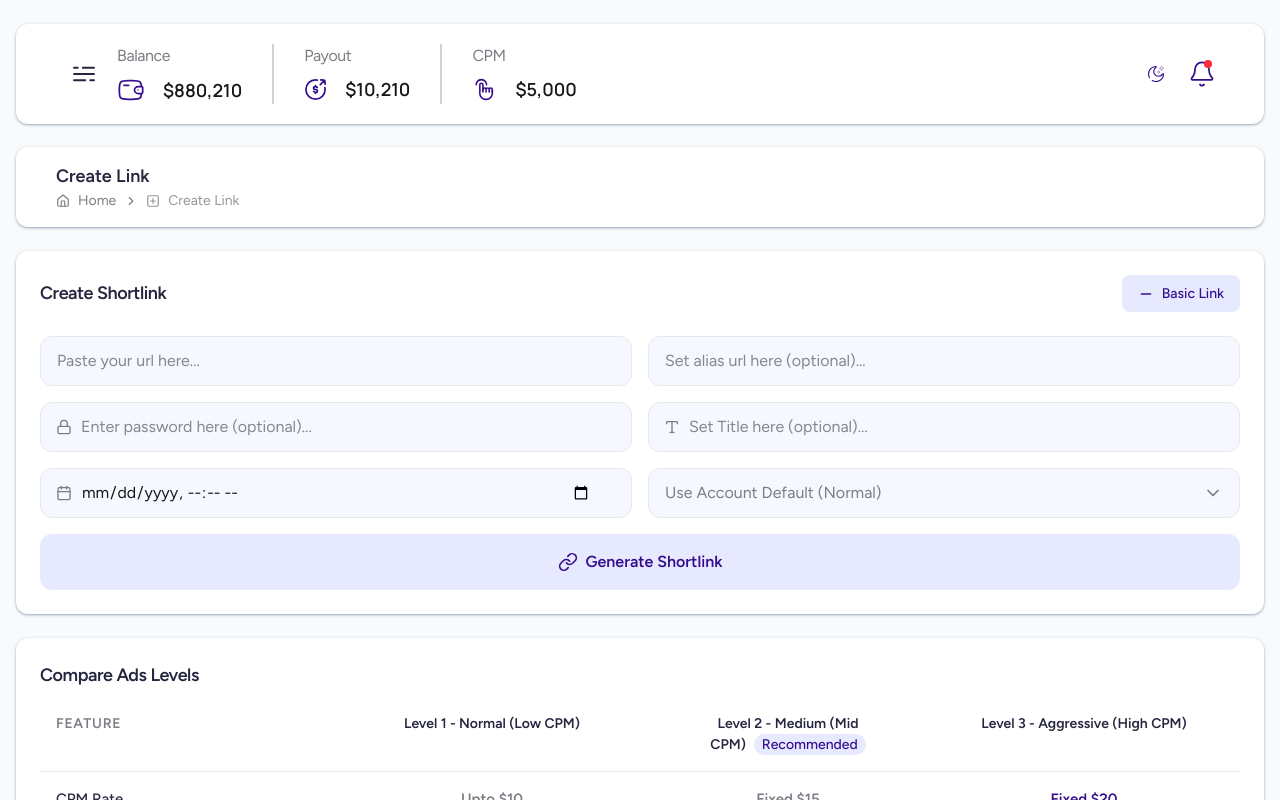
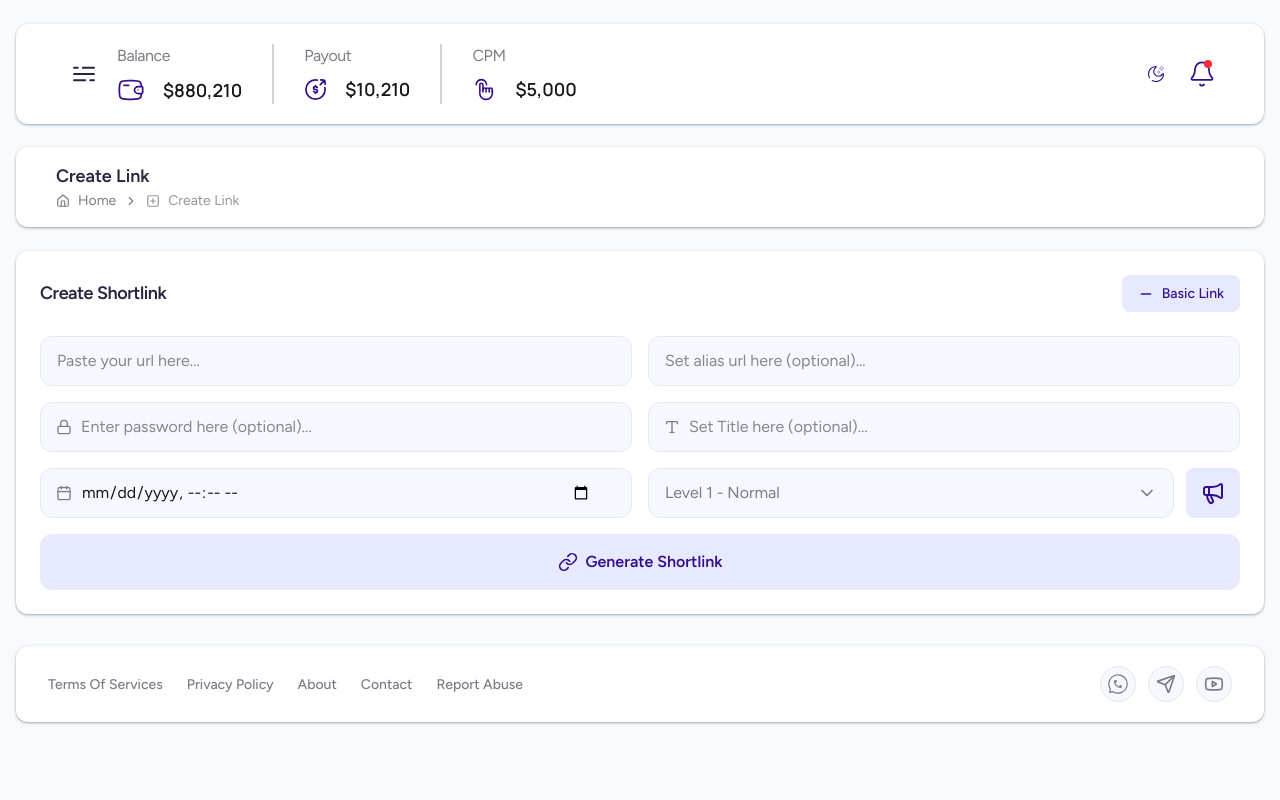
Before and after one commit to GioGiorno768/fe-shortlinkmu, a Next.js app: page /en/new-link in a window 1280 px wide. Both pictures are taken after a click on the button "Advanced Link". Shown: the top 800 px of the page. Built offline with nearby package versions, Linux system fonts and the light colour scheme.

Commit message:
add ads info

```diff
--- a/messages/en.json
+++ b/messages/en.json
@@ -14,6 +14,7 @@
   },
   "Dashboard": {
     "title": "Dashboard",
+    "adsInfo": "Ads Info",
     "myLinks": "My Links",
     "createLink": "Create Link",
     "subs4unlock": "Subs4unlock.id",
@@ -86,10 +87,11 @@
     "setTitle": "Set Title here (optional)...",
     "setExpiry": "Set expiry date & time (optional)...",
     "adsLevel": "Ads Level",
-    "adsLevelDefault": "Use Account Default (Normal)",
-    "adsLevel1": "Level 1 - Normal (Low CPM)",
-    "adsLevel2": "Level 2 - Medium (Mid CPM)",
-    "adsLevel3": "Level 3 - Aggressive (High CPM)",
+    "noAds": "No Ads (0 CPM)",
+    "adsLevel1": "Level 1 - Normal ",
+    "adsLevel2": "Level 2 - Medium ",
+    "adsLevel3": "Level 3 - High ",
+    "adsLevel4": "Level 4 - Aggressive ",
     "yourLink": "Your Link",
     "destinationLink": "Destination Link",
     "errorUrlInvalid": "URL is not valid. Must start with http:// or https://",
--- a/messages/id.json
+++ b/messages/id.json
@@ -15,6 +15,7 @@
   "Dashboard": {
     "title": "Dasbor",
     "myLinks": "Tautan Saya",
+    "adsInfo": "Info Iklan",
     "createLink": "Buat Tautan",
     "subs4unlock": "Subs4unlock.id",
     "analytics": "Analitik",
@@ -86,10 +87,11 @@
     "setTitle": "Atur Judul (opsional)...",
     "setExpiry": "Atur tgl & jam kadaluarsa (opsional)...",
     "adsLevel": "Level Iklan",
-    "adsLevelDefault": "Gunakan Default Akun (Normal)",
-    "adsLevel1": "Level 1 - Normal (CPM Rendah)",
-    "adsLevel2": "Level 2 - Sedang (CPM Sedang)",
-    "adsLevel3": "Level 3 - Agresif (CPM Tinggi)",
+    "noAds": "Tanpa Iklan (0 CPM)",
+    "adsLevel1": "Level 1 - Normal",
+    "adsLevel2": "Level 2 - Sedang",
+    "adsLevel3": "Level 3 - Tinggi",
+    "adsLevel4": "Level 4 - Agresif",
     "yourLink": "Link Anda",
     "destinationLink": "Link Tujuan",
     "errorUrlInvalid": "URL tidak valid. Harus diawali http:// atau https://",
--- /dev/null
+++ b/src/app/[locale]/(dashboard)/ads-info/page.tsx
@@ -0,0 +1,12 @@
+import AdsLevelCompare from "@/components/dashboard/AdsLevelCompare";
+
+export default function AdsInfo() {
+  return (
+    <div className="lg:text-[10px] text-[8px] font-figtree">
+      {/* --- 2. BUNGKUS DALAM SPACE-Y --- */}
+      <div className="space-y-6">
+        <AdsLevelCompare />
+      </div>
+    </div>
+  );
+}
--- a/src/app/[locale]/(dashboard)/new-link/page.tsx
+++ b/src/app/[locale]/(dashboard)/new-link/page.tsx
@@ -1,7 +1,6 @@
 // src/app/[locale]/(dashboard)/new-link/page.tsx
 
-import AdsLevelCompare from "@/components/newlink/AdsLevelCompare";
-import CreateShortlink from "@/components/newlink/CreateShortlink";
+import CreateShortlink from "@/components/dashboard/CreateShortlink";
 
 export default function NewLinkPage() {
   return (
@@ -9,7 +8,6 @@ export default function NewLinkPage() {
       {/* --- 2. BUNGKUS DALAM SPACE-Y --- */}
       <div className="space-y-6">
         <CreateShortlink />
-        <AdsLevelCompare />
       </div>
     </div>
   );
--- a/src/components/newlink/AdsLevelCompare.tsx
+++ b/src/components/dashboard/AdsLevelCompare.tsx
@@ -4,12 +4,22 @@
 import { useTranslations } from "next-intl";
 import { Check, Minus } from "lucide-react";
 import { motion } from "framer-motion";
+import { Link } from "@/i18n/routing";
 
 // Helper component biar rapi
 const FeatureCheck = () => (
   <Check className="w-5 h-5 text-greenlight mx-auto" />
 );
 const FeatureDash = () => <Minus className="w-5 h-5 text-grays/70 mx-auto" />;
+
+const FeatureDemo = () => (
+  <Link
+    href="/demo"
+    className="px-6 py-2 rounded-md bg-blue-dashboard text-bluelight hover:bg-bluelight hover:text-white transition-colors duration-200 text-[14px]"
+  >
+    Demo
+  </Link>
+);
 
 export default function AdsLevelCompare() {
   const t = useTranslations("Dashboard");
@@ -22,34 +32,59 @@ export default function AdsLevelCompare() {
         <span className="font-semibold">{t("upto10")}</span>,
         <span className="font-semibold">{t("fixed15")}</span>,
         <span className="font-semibold text-bluelight">{t("fixed20")}</span>,
+        <span className="font-semibold text-bluelight">Fixed $30</span>,
       ],
     },
     {
       name: t("numberOfPages"),
-      values: ["1", "2", "3"],
+      values: ["2", "3", "3", "3"],
     },
     {
       name: t("banners"),
-      values: [<FeatureCheck />, <FeatureCheck />, <FeatureCheck />],
+      values: [
+        <FeatureCheck />,
+        <FeatureCheck />,
+        <FeatureCheck />,
+        <FeatureCheck />,
+      ],
     },
     {
       name: t("popUps"),
-      values: [<FeatureDash />, <FeatureCheck />, <FeatureCheck />],
+      values: [<FeatureDash />, "Low", "Low", "High"],
     },
     {
       name: t("viewsPerIP"),
-      values: [t("oneView"), t("twoViews"), t("threeViews")],
+      values: [t("oneView"), t("twoViews"), t("threeViews"), t("threeViews")],
     },
     {
       name: t("inPageNotifications"),
-      values: [<FeatureDash />, <FeatureDash />, <FeatureCheck />],
+      values: [
+        <FeatureDash />,
+        <FeatureDash />,
+        <FeatureCheck />,
+        <FeatureCheck />,
+      ],
+    },
+    {
+      name: "Invisible Ads",
+      values: [<FeatureDash />, <FeatureDash />, "Low", "High"],
+    },
+    {
+      name: "",
+      values: [
+        <FeatureDemo />,
+        <FeatureDemo />,
+        <FeatureDemo />,
+        <FeatureDemo />,
+      ],
     },
   ];
 
   const levels = [
-    { name: t("adsLevel1"), },
+    { name: t("adsLevel1") },
     { name: t("adsLevel2"), recommended: true },
     { name: t("adsLevel3") },
+    { name: t("adsLevel4") },
   ];
 
   return (
@@ -62,7 +97,7 @@ export default function AdsLevelCompare() {
       <div className="overflow-x-auto custom-scrollbar-minimal">
         <div className="min-w-[650px]">
           {/* Header Grid */}
-          <div className="grid grid-cols-4 gap-4 px-4 pb-4 border-b border-gray-200">
+          <div className="grid grid-cols-5 gap-4 px-4 pb-4 border-b border-gray-200">
             <div className="text-[1.4em] font-semibold text-grays uppercase tracking-wider">
               {t("feature")}
             </div>
@@ -89,7 +124,7 @@ export default function AdsLevelCompare() {
             {featureData.map((feature, fIndex) => (
               <motion.div
                 key={feature.name}
-                className="grid grid-cols-4 gap-4 items-center px-4 py-4"
+                className="grid grid-cols-5 gap-4 items-center px-4 py-4"
                 initial={{ opacity: 0, x: -20 }}
                 animate={{ opacity: 1, x: 0 }}
                 transition={{ duration: 0.3, delay: fIndex * 0.05 }}
--- a/src/components/newlink/CreateShortlink.tsx
+++ b/src/components/dashboard/CreateShortlink.tsx
@@ -19,6 +19,8 @@ import {
   Facebook,
   Twitter,
   Send,
+  Settings,
+  Megaphone,
 } from "lucide-react";
 import { AnimatePresence, motion } from "framer-motion";
 import type {
@@ -26,6 +28,7 @@ import type {
   CreateLinkFormData,
   GeneratedLinkData,
 } from "@/types/type";
+import { Link } from "@/i18n/routing";
 
 // ========================================================
 // === DESAIN API (MOCK/DUMMY) ===
@@ -102,7 +105,7 @@ export default function CreateShortlink() {
     password: "",
     title: "",
     expiresAt: "",
-    adsLevel: "default",
+    adsLevel: "level1",
   });
 
   // State UI
@@ -121,10 +124,11 @@ export default function CreateShortlink() {
 
   // Opsi Ad Level
   const adLevels: { key: AdLevel; label: string }[] = [
-    { key: "default", label: t("adsLevelDefault") },
+    { key: "noAds", label: t("noAds") },
     { key: "level1", label: t("adsLevel1") },
     { key: "level2", label: t("adsLevel2") },
     { key: "level3", label: t("adsLevel3") },
+    { key: "level4", label: t("adsLevel4") },
   ];
 
   // Efek: Nutup dropdown pas klik di luar
@@ -306,9 +310,7 @@ export default function CreateShortlink() {
                 transition={{ duration: 0.3 }}
               >
                 <div
-                  className={`grid grid-cols-1 md:grid-cols-2 gap-4 ${
-                    !isAdvancedOpen && "pt-4"
-                  }`}
+                  className={`grid grid-cols-1 md:grid-cols-2 gap-4 transition-all duration-300`}
                 >
                   {/* Password */}
                   <div className="relative">
@@ -349,7 +351,7 @@ export default function CreateShortlink() {
                   </div>
                   {/* === AKHIR PERUBAHAN === */}
                   {/* Ads Level Dropdown */}
-                  <div className="relative" ref={adsLevelRef}>
+                  <div className="relative flex justify-stretch items-stretch gap-3" ref={adsLevelRef}>
                     <button
                       type="button"
                       onClick={() => setIsAdsLevelOpen(!isAdsLevelOpen)}
@@ -358,7 +360,7 @@ export default function CreateShortlink() {
                     >
                       <span
                         className={
-                          formData.adsLevel === "default"
+                          formData.adsLevel === "level1"
                             ? "text-grays"
                             : "text-shortblack"
                         }
@@ -397,6 +399,9 @@ export default function CreateShortlink() {
                         </motion.div>
                       )}
                     </AnimatePresence>
+                    <Link href={"/ads-info"} className="relative px-[1.5em] rounded-lg bg-blue-dashboard flex items-center justify-center">
+                      <Megaphone className="w-6 h-6 text-bluelight" />
+                    </Link>
                   </div>
                 </div>
               </motion.div>
@@ -409,7 +414,7 @@ export default function CreateShortlink() {
             disabled={isLoading}
             className="w-full bg-blue-dashboard text-bluelight text-[1.6em] font-semibold py-4 rounded-xl
                        hover:bg-bluelight hover:text-white transition-all duration-300
-                       disabled:opacity-50 flex items-center justify-center gap-2"
+                       disabled:opacity-50 flex items-center justify-center gap-2 relative"
           >
             {isLoading ? (
               <Loader2 className="w-5 h-5 animate-spin" />
--- a/src/components/dashboard/TopPerformingLinksCard.tsx
+++ b/src/components/dashboard/TopPerformingLinksCard.tsx
@@ -189,16 +189,38 @@ export default function TopPerformingLinksCard() {
     setOpenActionMenuId(openActionMenuId === id ? null : id);
   };
 
+  // Helper buat ngedapetin format YYYY-MM-DDThh:mm (waktu LOKAL)
+  const getMinDateTimeLocal = () => {
+    const localDate = new Date();
+    localDate.setMinutes(
+      localDate.getMinutes() - localDate.getTimezoneOffset()
+    );
+    return localDate.toISOString().slice(0, 16);
+  };
+
   // --- Modal Handlers ---
   const openModal = (link: TopLinkItem) => {
     setSelectedLink(link);
+    // --- UBAH BLOK INI ---
+    // Helper buat format tanggal dari API ke input datetime-local
+    let expiryValue = "";
+    if (link.expiresAt) {
+      // 1. Buat Date object (ini otomatis pake timezone LOKAL user)
+      const localDate = new Date(link.expiresAt);
+      // 2. Offset manual biar bener
+      localDate.setMinutes(
+        localDate.getMinutes() - localDate.getTimezoneOffset()
+      );
+      // 3. Format ke "YYYY-MM-DDThh:mm"
+      expiryValue = localDate.toISOString().slice(0, 16);
+    }
+
     setFormData({
       alias: link.alias || link.shortUrl.split("/").pop() || "",
       password: link.password || "",
-      expiresAt: link.expiresAt
-        ? new Date(link.expiresAt).toISOString().split("T")[0]
-        : "",
+      expiresAt: expiryValue, // <-- Pake value yang udah diformat
     });
+    // --- AKHIR PERUBAHAN ---
     setIsModalOpen(true);
     setOpenActionMenuId(null); // Tutup menu kebab
   };
@@ -568,28 +590,30 @@ export default function TopPerformingLinksCard() {
                     </div>
                   </div>
 
+                  {/* === UBAH BLOK INI === */}
                   {/* Expired Date */}
                   <div>
                     <label
                       htmlFor="expiresAt"
                       className="block text-[1.4em] font-medium text-shortblack mb-1"
                     >
-                      Set expired date for link
+                      {/* Kita pake terjemahan dari CreateShortlink */}
+                      {t("setExpiry")}
                     </label>
                     <div className="relative">
                       <Calendar className="w-4 h-4 text-grays absolute left-4 top-1/2 -translate-y-1/2" />
                       <input
-                        type="date"
+                        type="datetime-local" // <-- 1. GANTI TYPE
                         id="expiresAt"
                         name="expiresAt"
                         value={formData.expiresAt}
                         onChange={handleFormChange}
                         className="w-full text-[1.6em] px-10 py-3 rounded-xl border border-gray-300 focus:outline-none focus:ring-2 focus:ring-bluelight"
-                        placeholder="(Opsional)"
-                        min={new Date().toISOString().split("T")[0]} // Tanggal minimal hari ini
+                        min={getMinDateTimeLocal()} // <-- 2. GANTI MIN
                       />
                     </div>
                   </div>
+                  {/* === AKHIR PERUBAHAN === */}
                 </div>
 
                 {/* Tombol Submit Modal */}
--- a/src/components/dashboard/sidebar/Sidebar.tsx
+++ b/src/components/dashboard/sidebar/Sidebar.tsx
@@ -19,6 +19,7 @@ import {
   UserPlus2,
   BanknoteArrowDown,
   History,
+  Megaphone,
 } from "lucide-react";
 import SidebarItem from "./SidebarItem"; // Asumsi ini ada di folder yang sama
 import { NavItem } from "@/types/type";
@@ -32,6 +33,7 @@ interface SidebarProps {
 
 export const getMenuItems = (t: (key: string) => string): NavItem[] => [
   { icon: LayoutDashboard, label: t("title"), href: "/dashboard" },
+  { icon: Megaphone, label: t("adsInfo"), href: "/ads-info" },
   {
     icon: Link2,
     label: t("myLinks"),
--- a/src/types/type.ts
+++ b/src/types/type.ts
@@ -62,7 +62,7 @@ export interface ReferrerStat {
   percentage: number; // 0-100
 }
 
-export type AdLevel = "default" | "level1" | "level2" | "level3";
+export type AdLevel = "noAds" |"level1" | "level2" | "level3" | "level4";
 
 export interface CreateLinkFormData {
   url: string;
```
